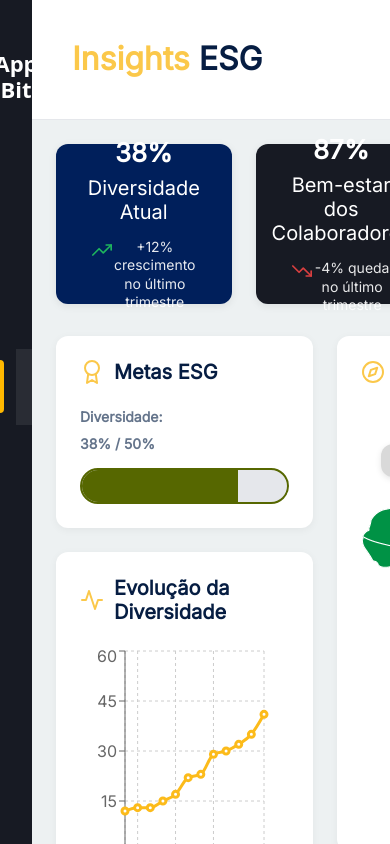
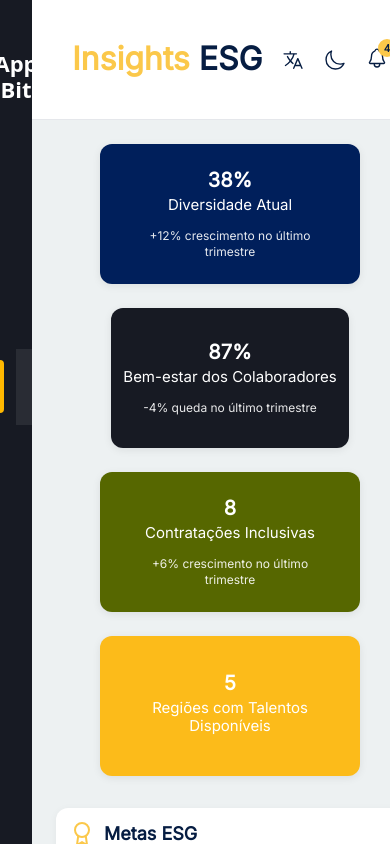
Before and after one commit to Manuellasantos/Black-In-Tech, a React (Vite) app: page /insights in a window 390 px wide. Built offline with nearby package versions, Linux system fonts and the light colour scheme.

Commit message:
melhora responsividade da página InsightsESG

```diff
--- a/src/pages/Insights.css
+++ b/src/pages/Insights.css
@@ -44,7 +44,8 @@
     font-weight: 500;
     opacity: 0.9;
 }
-.texto-tendencia{
+
+.texto-tendencia {
     color: white;
     font-size: 14px;
     line-height: 1.3;
@@ -112,11 +113,13 @@
     margin-top: 24px;
     margin-bottom: 12px;
 }
+
 .meta-label {
     font-size: 16px;
     font-weight: 600;
     color: #334155;
 }
+
 .meta-valor {
     font-size: 15px;
     color: #64748b;
@@ -144,7 +147,7 @@
 
 /* Gráfico Dinâmico */
 
-.grafico-container{
+.grafico-container {
     width: 100%;
     height: 260px;
     margin-top: 22px;
@@ -158,10 +161,12 @@
     justify-content: center;
     margin-top: 20px;
 }
+
 .mapa-wrapper {
     position: relative;
     width: fit-content;
 }
+
 .mapa-brasil {
     max-width: 100%;
     max-width: 450px;
@@ -176,7 +181,7 @@
     font-size: 14px;
     color: #333;
     font-weight: 600;
-    box-shadow: 0 2px 6px rgba(0,0,0,0.1);
+    box-shadow: 0 2px 6px rgba(0, 0, 0, 0.1);
 }
 
 .norte {
@@ -212,6 +217,7 @@
     padding: 0;
     margin-top: 16px;
 }
+
 .lista-insights li {
     position: relative;
     padding-left: 22px;
@@ -219,6 +225,7 @@
     color: #334155;
     line-height: 1.4;
 }
+
 .lista-insights li::before {
     content: "✦";
     position: absolute;
@@ -270,3 +277,111 @@
     font-size: 14px;
     color: #64748B;
 }
+
+/*RESPONSIVIDADE*/
+
+@media (max-width: 1000px) {
+
+    .insights-cards {
+        grid-template-columns: repeat(2, 1fr);
+    }
+
+    .insights-content {
+        grid-template-columns: 1fr;
+    }
+
+}
+
+@media (max-width: 720px) {
+
+    .card-esg {
+        height: 140px;
+        padding: 12px;
+    }
+
+    .card-esg h2 {
+        font-size: 20px;
+        margin-bottom: 4px;
+    }
+
+    .card-esg p {
+        font-size: 15px;
+        line-height: 1.2;
+    }
+
+    .texto-tendencia {
+        font-size: 12px;
+    }
+
+    .icone-positivo,
+    .icone-negativo {
+        display: none;
+    }
+
+    .insight-card {
+        padding: 14px 14px 32px 14px;
+        gap: 16px;
+    }
+
+    .grafico-container {
+        margin-left: 0;
+        height: 240px;
+    }
+
+    .mapa-brasil {
+        max-width: 320px;
+    }
+
+    .badge-regiao {
+        font-size: 12px;
+        padding: 6px 8px;
+    }
+}
+
+@media (max-width: 480px) {
+
+    .insights-cards {
+        grid-template-columns: 1fr;
+    }
+
+    .insight-card h3 {
+        font-size: 18px;
+    }
+
+    .card-esg {
+        max-width: 260px;
+        margin: 0 auto;
+    }
+
+    .grafico-container {
+        margin-left: 0;
+        height: 200px;
+    }
+
+    .regiao-item {
+        display: flex;
+        align-items: center;
+        gap: 6px;
+    }
+
+    .regiao-nome {
+        width: 70px;
+        font-size: 12px;
+    }
+
+    .regiao-valor {
+        width: 30px;
+        font-size: 12px;
+    }
+
+    .meta-info {
+        flex-direction: column;
+        align-items: flex-start;
+        gap: 8px;
+    }
+
+    .section-title {
+        font-size: 18px;
+    }
+
+}
```
